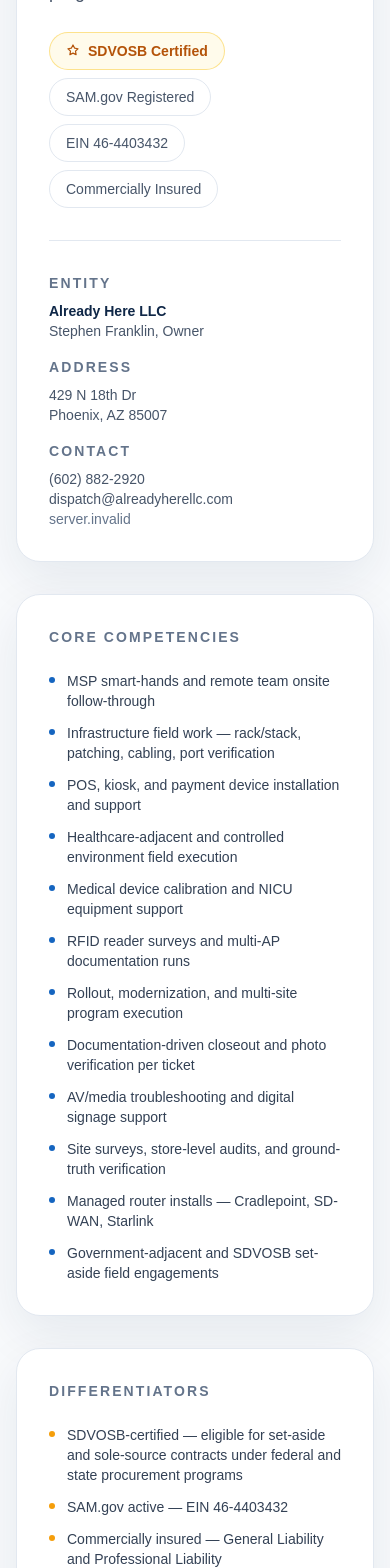
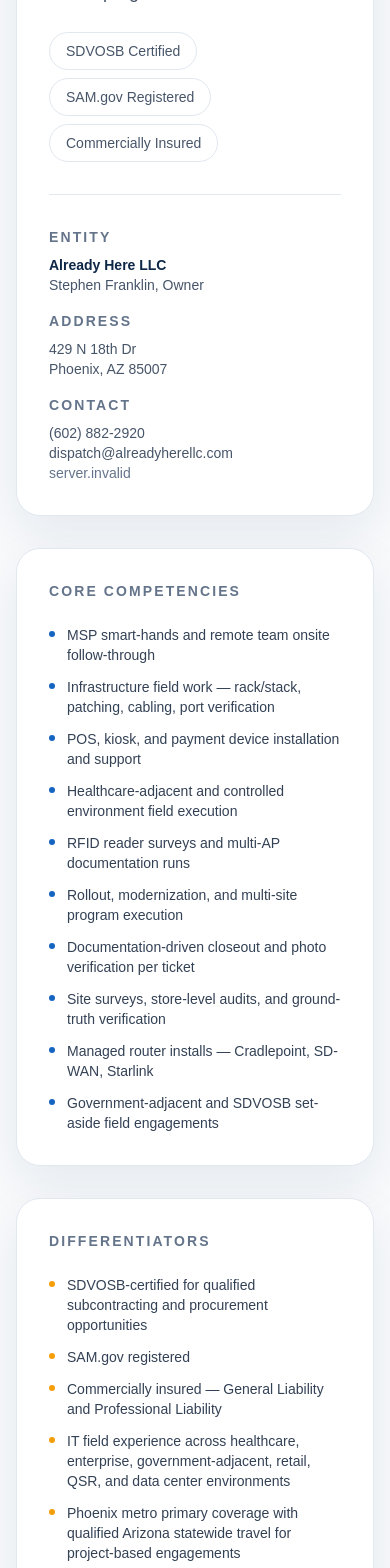
Before and after one commit to quantam101/already-here-llc, a Next.js app in the folder already-here-llc-v1.1/already-here-llc/: page /capability-statement in a window 390 px wide. Shown: the part 432-2000 px from the top of the page. Built offline with nearby package versions, Linux system fonts and the light colour scheme; no server answers.

Commit message:
Remove EIN from nested capability statement

```diff
--- a/already-here-llc-v1.1/already-here-llc/app/capability-statement/page.tsx
+++ b/already-here-llc-v1.1/already-here-llc/app/capability-statement/page.tsx
@@ -5,7 +5,7 @@ import { naicsCodes, representativeWork, siteConfig } from '@/lib/site';
 export const metadata: Metadata = {
   title: 'Capability Statement | SDVOSB Field Execution — Already Here LLC',
   description:
-    'Already Here LLC capability statement — SDVOSB-certified Phoenix field execution partner for MSPs, government primes, healthcare-adjacent operators, and rollout programs. SAM.gov registered. EIN 46-4403432.',
+    'Already Here LLC capability statement — SDVOSB-certified Phoenix field execution partner for MSPs, government primes, healthcare-adjacent operators, and rollout programs. SAM.gov registered.',
   alternates: { canonical: '/capability-statement' }
 };
 
@@ -14,24 +14,22 @@ const coreCompetencies = [
   'Infrastructure field work — rack/stack, patching, cabling, port verification',
   'POS, kiosk, and payment device installation and support',
   'Healthcare-adjacent and controlled environment field execution',
-  'Medical device calibration and NICU equipment support',
   'RFID reader surveys and multi-AP documentation runs',
   'Rollout, modernization, and multi-site program execution',
   'Documentation-driven closeout and photo verification per ticket',
-  'AV/media troubleshooting and digital signage support',
   'Site surveys, store-level audits, and ground-truth verification',
   'Managed router installs — Cradlepoint, SD-WAN, Starlink',
   'Government-adjacent and SDVOSB set-aside field engagements'
 ];
 
 const differentiators = [
-  'SDVOSB-certified — eligible for set-aside and sole-source contracts under federal and state procurement programs',
-  'SAM.gov active — EIN 46-4403432',
+  'SDVOSB-certified for qualified subcontracting and procurement opportunities',
+  'SAM.gov registered',
   'Commercially insured — General Liability and Professional Liability',
-  '26+ years IT field experience: healthcare, enterprise, government-adjacent, retail, QSR, data center',
-  'Phoenix metro primary coverage — qualified Arizona statewide and Western US travel for project-based engagements',
-  'Documented execution history: H&M RFID, HPE Alletra, GE Healthcare, NCR/Starbucks, GoDaddy, Wipro, Ingram Micro',
-  'Structured closeout with photo documentation delivered per ticket — not vague "work completed" notes',
+  'IT field experience across healthcare, enterprise, government-adjacent, retail, QSR, and data center environments',
+  'Phoenix metro primary coverage with qualified Arizona statewide travel for project-based engagements',
+  'Documented execution history across retail, infrastructure, healthcare-adjacent, and smart-hands work',
+  'Structured closeout with photo documentation delivered per ticket',
   'Field Nation and WorkMarket dispatch history — qualified buyer verification available on request'
 ];
 
@@ -40,170 +38,59 @@ export default function CapabilityStatementPage() {
 
   return (
     <div className="container-shell py-16 lg:py-24">
-
-      {/* Header */}
       <div className="card p-8 sm:p-10 mb-8">
         <div className="flex flex-col gap-6 lg:flex-row lg:items-start lg:justify-between">
           <div>
             <span className="eyebrow">Capability Statement · {year}</span>
-            <h1 className="mt-4 text-4xl font-semibold tracking-tight text-navy sm:text-5xl">
-              Already Here LLC
-            </h1>
+            <h1 className="mt-4 text-4xl font-semibold tracking-tight text-navy sm:text-5xl">Already Here LLC</h1>
             <p className="mt-3 max-w-2xl text-lg leading-8 text-slate-600">
-              Phoenix-based field execution partner for MSPs, government primes, vendors,
-              healthcare-adjacent operators, and rollout programs.
+              Phoenix-based onsite infrastructure execution partner for MSPs, government primes, vendors, healthcare-adjacent operators, and rollout programs.
             </p>
           </div>
           <div className="flex flex-wrap gap-2 lg:flex-col lg:items-end lg:gap-3 shrink-0">
-            <span className="inline-flex items-center gap-2 rounded-full border border-amber-300/60 bg-amber-50 px-4 py-2 text-sm font-semibold text-amber-700">
-              <svg width="14" height="14" viewBox="0 0 14 14" fill="none" aria-hidden="true">
-                <path d="M7 1L8.55 4.09L12 4.76L9.5 7.19L10.09 10.62L7 9.09L3.91 10.62L4.5 7.19L2 4.76L5.45 4.09L7 1Z" stroke="currentColor" strokeWidth="1.2" strokeLinejoin="round"/>
-              </svg>
-              SDVOSB Certified
-            </span>
-            <span className="rounded-full border border-borderBrand px-4 py-2 text-sm font-medium text-slate-600">
-              SAM.gov Registered
-            </span>
-            <span className="rounded-full border border-borderBrand px-4 py-2 text-sm font-medium text-slate-600">
-              EIN {siteConfig.ein}
-            </span>
-            <span className="rounded-full border border-borderBrand px-4 py-2 text-sm font-medium text-slate-600">
-              Commercially Insured
-            </span>
+            <span className="rounded-full border border-borderBrand px-4 py-2 text-sm font-medium text-slate-600">SDVOSB Certified</span>
+            <span className="rounded-full border border-borderBrand px-4 py-2 text-sm font-medium text-slate-600">SAM.gov Registered</span>
+            <span className="rounded-full border border-borderBrand px-4 py-2 text-sm font-medium text-slate-600">Commercially Insured</span>
           </div>
         </div>
 
-        {/* NAP contact block */}
         <div className="mt-8 grid grid-cols-1 gap-4 border-t border-borderBrand pt-8 sm:grid-cols-3">
-          <div>
-            <p className="grid-label mb-2">Entity</p>
-            <p className="text-sm font-semibold text-navy">{siteConfig.name}</p>
-            <p className="text-sm text-slate-600">Stephen Franklin, Owner</p>
-          </div>
-          <div>
-            <p className="grid-label mb-2">Address</p>
-            <p className="text-sm text-slate-600">
-              {siteConfig.address.street}<br />
-              {siteConfig.address.city}, {siteConfig.address.state} {siteConfig.address.zip}
-            </p>
-          </div>
-          <div>
-            <p className="grid-label mb-2">Contact</p>
-            <a href={siteConfig.phoneHref} className="block text-sm text-slate-600 hover:text-action transition-colors">
-              {siteConfig.phoneDisplay}
-            </a>
-            <a href={`mailto:${siteConfig.email}`} className="block text-sm text-slate-600 hover:text-action transition-colors">
-              {siteConfig.email}
-            </a>
-            <a href={siteConfig.url} className="block text-sm text-slate-500 hover:text-action transition-colors">
-              {siteConfig.url.replace('https://', '')}
-            </a>
-          </div>
+          <div><p className="grid-label mb-2">Entity</p><p className="text-sm font-semibold text-navy">{siteConfig.name}</p><p className="text-sm text-slate-600">Stephen Franklin, Owner</p></div>
+          <div><p className="grid-label mb-2">Address</p><p className="text-sm text-slate-600">{siteConfig.address.street}<br />{siteConfig.address.city}, {siteConfig.address.state} {siteConfig.address.zip}</p></div>
+          <div><p className="grid-label mb-2">Contact</p><a href={siteConfig.phoneHref} className="block text-sm text-slate-600 hover:text-action transition-colors">{siteConfig.phoneDisplay}</a><a href={`mailto:${siteConfig.email}`} className="block text-sm text-slate-600 hover:text-action transition-colors">{siteConfig.email}</a><a href={siteConfig.url} className="block text-sm text-slate-500 hover:text-action transition-colors">{siteConfig.url.replace('https://', '')}</a></div>
         </div>
       </div>
 
-      {/* Core competencies */}
       <section className="card p-8 sm:p-10 mb-8">
         <h2 className="grid-label mb-6">Core competencies</h2>
-        <ul className="grid gap-3 sm:grid-cols-2">
-          {coreCompetencies.map((item) => (
-            <li key={item} className="flex items-start gap-3 text-sm text-slate-700">
-              <span className="mt-1.5 h-1.5 w-1.5 flex-shrink-0 rounded-full bg-action" />
-              {item}
-            </li>
-          ))}
-        </ul>
+        <ul className="grid gap-3 sm:grid-cols-2">{coreCompetencies.map((item) => <li key={item} className="flex items-start gap-3 text-sm text-slate-700"><span className="mt-1.5 h-1.5 w-1.5 flex-shrink-0 rounded-full bg-action" />{item}</li>)}</ul>
       </section>
 
-      {/* Differentiators */}
       <section className="card p-8 sm:p-10 mb-8">
         <h2 className="grid-label mb-6">Differentiators</h2>
-        <ul className="grid gap-3">
-          {differentiators.map((item) => (
-            <li key={item} className="flex items-start gap-3 text-sm text-slate-700">
-              <span className="mt-1.5 h-1.5 w-1.5 flex-shrink-0 rounded-full bg-amber-500" />
-              {item}
-            </li>
-          ))}
-        </ul>
+        <ul className="grid gap-3">{differentiators.map((item) => <li key={item} className="flex items-start gap-3 text-sm text-slate-700"><span className="mt-1.5 h-1.5 w-1.5 flex-shrink-0 rounded-full bg-amber-500" />{item}</li>)}</ul>
       </section>
 
-      {/* Past performance */}
       <section className="card p-8 sm:p-10 mb-8">
         <h2 className="grid-label mb-6">Past performance (representative)</h2>
-        <div className="grid gap-4">
-          {representativeWork.map((item) => (
-            <div key={item.scope} className="grid grid-cols-1 gap-2 rounded-2xl border border-borderBrand bg-soft p-5 sm:grid-cols-[160px_1fr]">
-              <div>
-                <p className="text-xs font-semibold uppercase tracking-[0.12em] text-action mb-1">{item.tag}</p>
-                <p className="text-sm font-medium text-navy">{item.client}</p>
-              </div>
-              <p className="text-sm leading-6 text-slate-600">{item.scope}</p>
-            </div>
-          ))}
-        </div>
-        <p className="mt-4 text-xs text-slate-400">
-          WO numbers, Field Nation / WorkMarket records, and buyer references available upon request for qualified procurement opportunities.
-        </p>
+        <div className="grid gap-4">{representativeWork.map((item) => <div key={item.scope} className="grid grid-cols-1 gap-2 rounded-2xl border border-borderBrand bg-soft p-5 sm:grid-cols-[160px_1fr]"><div><p className="text-xs font-semibold uppercase tracking-[0.12em] text-action mb-1">{item.tag}</p><p className="text-sm font-medium text-navy">{item.client}</p></div><p className="text-sm leading-6 text-slate-600">{item.scope}</p></div>)}</div>
+        <p className="mt-4 text-xs text-slate-400">WO numbers, Field Nation / WorkMarket records, and buyer references available upon request for qualified procurement opportunities.</p>
       </section>
 
-      {/* NAICS codes */}
       <section className="card p-8 sm:p-10 mb-8">
         <h2 className="grid-label mb-6">NAICS codes</h2>
-        <div className="overflow-hidden rounded-2xl border border-borderBrand">
-          <table className="w-full text-sm">
-            <thead>
-              <tr className="border-b border-borderBrand bg-soft">
-                <th className="px-5 py-3 text-left grid-label font-normal">Code</th>
-                <th className="px-5 py-3 text-left grid-label font-normal">Description</th>
-              </tr>
-            </thead>
-            <tbody className="divide-y divide-borderBrand">
-              {naicsCodes.map((n) => (
-                <tr key={n.code}>
-                  <td className="px-5 py-3 font-mono font-semibold text-navy">{n.code}</td>
-                  <td className="px-5 py-3 text-slate-600">{n.desc}</td>
-                </tr>
-              ))}
-            </tbody>
-          </table>
-        </div>
+        <div className="overflow-hidden rounded-2xl border border-borderBrand"><table className="w-full text-sm"><thead><tr className="border-b border-borderBrand bg-soft"><th className="px-5 py-3 text-left grid-label font-normal">Code</th><th className="px-5 py-3 text-left grid-label font-normal">Description</th></tr></thead><tbody className="divide-y divide-borderBrand">{naicsCodes.map((n) => <tr key={n.code}><td className="px-5 py-3 font-mono font-semibold text-navy">{n.code}</td><td className="px-5 py-3 text-slate-600">{n.desc}</td></tr>)}</tbody></table></div>
       </section>
 
-      {/* Service area */}
       <section className="card p-8 sm:p-10 mb-8">
         <h2 className="grid-label mb-4">Service area</h2>
-        <p className="text-sm leading-7 text-slate-600 max-w-3xl">
-          Primary coverage: Phoenix metropolitan area including Tempe, Mesa, Chandler, Scottsdale, Glendale,
-          Peoria, Surprise, Goodyear, Avondale, and Gilbert. Qualified statewide Arizona travel available
-          for the right scope. Western US project travel available for enterprise and government-adjacent engagements.
-        </p>
+        <p className="text-sm leading-7 text-slate-600 max-w-3xl">Primary coverage: Phoenix metropolitan area including Tempe, Mesa, Chandler, Scottsdale, Glendale, Peoria, Surprise, Goodyear, Avondale, and Gilbert. Qualified statewide Arizona travel available for the right scope.</p>
       </section>
 
-      {/* CTA */}
       <div className="card bg-navy p-8 text-white sm:p-10">
         <div className="grid gap-6 lg:grid-cols-[1fr_auto] lg:items-center">
-          <div>
-            <h2 className="text-2xl font-semibold">Ready to engage?</h2>
-            <p className="mt-3 max-w-2xl text-base leading-7 text-white/80">
-              Send scope, site, and timeline through dispatch intake. SDVOSB set-aside and sole-source inquiries welcome.
-              Capability statement PDF available on request.
-            </p>
-          </div>
-          <div className="flex flex-col gap-3 sm:flex-row lg:flex-col">
-            <Link
-              href="/dispatch"
-              className="link-ring inline-flex items-center justify-center rounded-full bg-white px-6 py-3 text-sm font-semibold text-navy transition hover:bg-slate-100"
-            >
-              Open Dispatch
-            </Link>
-            <a
-              href={siteConfig.phoneHref}
-              className="link-ring inline-flex items-center justify-center rounded-full border border-white/20 px-6 py-3 text-sm font-semibold text-white transition hover:bg-white/10"
-            >
-              {siteConfig.phoneDisplay}
-            </a>
-          </div>
+          <div><h2 className="text-2xl font-semibold">Ready to engage?</h2><p className="mt-3 max-w-2xl text-base leading-7 text-white/80">Send scope, site, and timeline through dispatch intake. Capability statement PDF available on request.</p></div>
+          <div className="flex flex-col gap-3 sm:flex-row lg:flex-col"><Link href="/dispatch" className="link-ring inline-flex items-center justify-center rounded-full bg-white px-6 py-3 text-sm font-semibold text-navy transition hover:bg-slate-100">Open Dispatch</Link><a href={siteConfig.phoneHref} className="link-ring inline-flex items-center justify-center rounded-full border border-white/20 px-6 py-3 text-sm font-semibold text-white transition hover:bg-white/10">{siteConfig.phoneDisplay}</a></div>
         </div>
       </div>
     </div>
```
